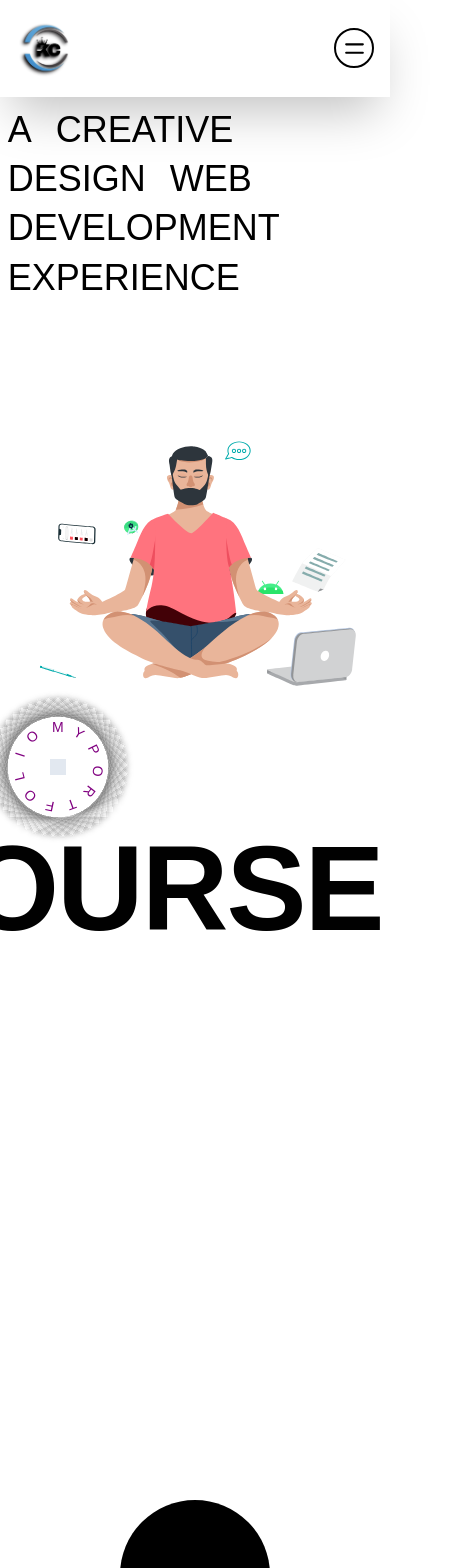
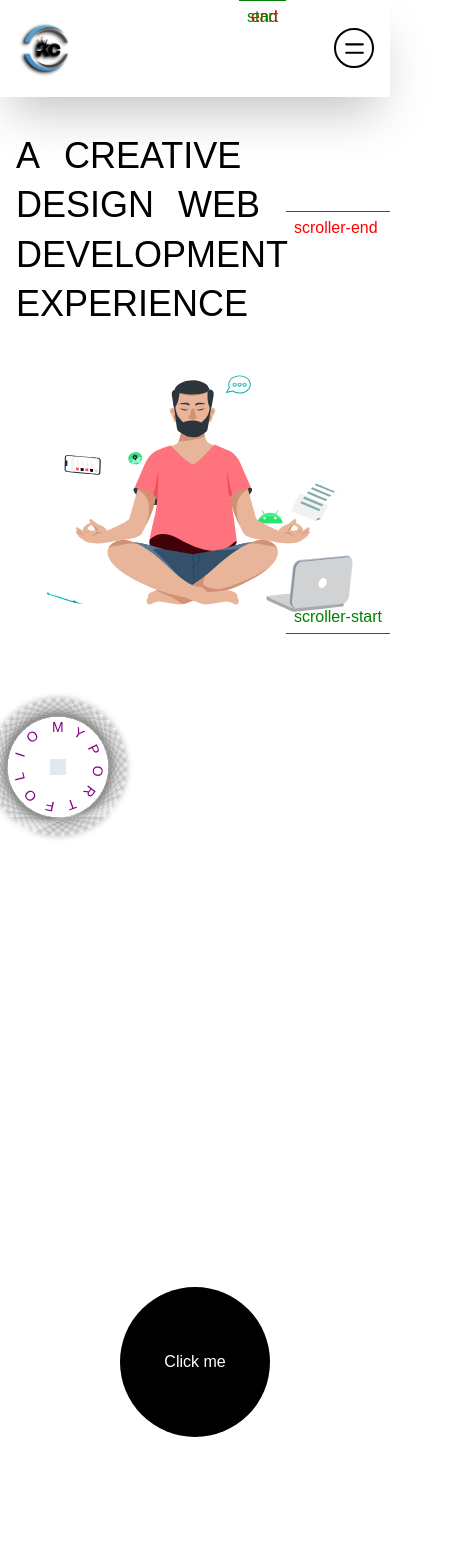
Before and after one commit to chkaran15/karanchaudhary, a Next.js app: page / in a window 390 px wide. Shown: the top 1568 px of the page, 460 px wide, since content can reach past the window. Built offline with nearby package versions, Linux system fonts and the light colour scheme; grey boxes are pictures that could not be loaded; a web font is replaced by a local one.

Commit message:
fix : css padding

```diff
--- a/app/page.tsx
+++ b/app/page.tsx
@@ -9,7 +9,7 @@ import { ServiceSection } from "@/components/Home/homeWrapper/services/ServiceSe
 
 export default function Home() {
   return (
-    <main className="home-page-wrapper  ">
+    <main className="home-page-wrapper w-full px-4 lg:px-10 overflow-hidden  ">
       <VelocityAnimation />
       <HomeAboutSection />
       <VideoWrapper />
--- a/components/Footer/footer.tsx
+++ b/components/Footer/footer.tsx
@@ -4,7 +4,7 @@ import Link from "next/link";
 
 const Footer = () => {
   return (
-    <footer className="footer-wrapper-container py-6 bg-black  px-[2%] flex flex-wrap gap-4 justify-around items-center">
+    <footer className="footer-wrapper-container py-6 bg-black  px-4 lg:px-10 overflow-hidden flex flex-wrap gap-4 justify-around items-center">
       <div className="footer-content w-[200px]">
         <h1 className="important-links-wrapper text-gray-400 text-2xl ">
           Important Links
@@ -26,13 +26,17 @@ const Footer = () => {
 
         <ul className="important-link-item ">
           {sociallinks?.map((link) => (
-            <li className=" text-gray-500 hover:text-white my-2 capitalize" key={link?.id}>
-              <Link href={link?.url} target="_blank">{link?.name}</Link>
+            <li
+              className=" text-gray-500 hover:text-white my-2 capitalize"
+              key={link?.id}
+            >
+              <Link href={link?.url} target="_blank">
+                {link?.name}
+              </Link>
             </li>
           ))}
         </ul>
       </div>
-
     </footer>
   );
 };
--- a/components/Home/homeWrapper/BannerTextSection.tsx
+++ b/components/Home/homeWrapper/BannerTextSection.tsx
@@ -94,7 +94,7 @@ export const BannerTextSection = () => {
 
   return (
     <div className=" w-full md:w-[50%]  ">
-      <h1 className="progress relative  text-4xl md:text-[60px] font-normal leading-[0.7] uppercase flex flex-wrap gap-6 ">
+      <h1 className="progress relative  text-4xl sm:text-[60px] md:text-[70px] font-normal leading-[0.7] uppercase flex flex-wrap gap-6 ">
         {/* A Creative Design Implementation & web Development Experiences */}
         <span ref={textRef} className="text opacity-0 ">
           A
--- a/components/Home/homeWrapper/CardScrollProject.tsx
+++ b/components/Home/homeWrapper/CardScrollProject.tsx
@@ -8,6 +8,8 @@ const CardScrollProject = () => {
   // eslint-disable-next-line react-hooks/rules-of-hooks
   const animationItemRefs = Array.from({ length: 3 }, () => useRef<any>(null));
   const animationItemRef = useRef(null);
+  const titleRef = useRef(null);
+
   useEffect(() => {
     gsap.registerPlugin(ScrollTrigger);
 
@@ -40,6 +42,22 @@ const CardScrollProject = () => {
         }
       );
     });
+
+    const texttl = gsap.timeline({
+      scrollTrigger: {
+        trigger: animationItemRef.current,
+        start: "top 75%",
+        end: `top 25%`,
+        scrub: 1,
+        // markers: true,
+      },
+    });
+
+    texttl.to(titleRef.current, {
+      duration: 0.5,
+      opacity: 1,
+      y: 0,
+    });
   }, []);
 
   return (
@@ -48,6 +66,12 @@ const CardScrollProject = () => {
       id="second"
       ref={animationItemRef}
     >
+      <div
+        ref={titleRef}
+        className=" text-[40px] md:text-[80px] opacity-0 translate-y-10"
+      >
+        Projects
+      </div>
       <div className="wrapp relative w-full h-full ">
         {Array(3)
           .fill("_")
--- a/components/Home/homeWrapper/HomeAboutSection.tsx
+++ b/components/Home/homeWrapper/HomeAboutSection.tsx
@@ -94,7 +94,7 @@ export const HomeAboutSection = () => {
   return (
     <section
       ref={aboutRef}
-      className="about-section-wrapper relative py-[8%]  w-full flex justify-center items-center  px-[5%]"
+      className="about-section-wrapper relative py-[8%]  w-full flex justify-center items-center "
     >
       <div ref={textRef} className="about-wrapper flex flex-col gap-20  ">
         <div ref={titleRef} className="text-[80px] opacity-0 translate-y-10 ">
@@ -102,7 +102,7 @@ export const HomeAboutSection = () => {
         </div>
         <div
           ref={infoRef}
-          className="flex flex-col lg:flex-row gap-20 justify-between px-[3%]"
+          className="flex flex-col lg:flex-row gap-20 justify-between"
         >
           <div
             ref={leftRef}
--- a/components/Home/homeWrapper/HomeServiceInfo.tsx
+++ b/components/Home/homeWrapper/HomeServiceInfo.tsx
@@ -104,7 +104,7 @@ export const HomeServiceInfo = () => {
   return (
     <section
       ref={infoRef}
-      className="about-section-wrapper relative w-full py-[10%] px-[5%] pb-[5%] "
+      className="about-section-wrapper relative w-full py-[10%]  pb-[5%] "
     >
       <div
         ref={titleRef}
@@ -112,7 +112,7 @@ export const HomeServiceInfo = () => {
       >
         Project and Collaboration
       </div>
-      <div className="about-wrapper flex flex-col pt-10 md:flex-row gap-20 px-[3%]  ">
+      <div className="about-wrapper flex flex-col item-center pt-10 md:flex-row gap-20   ">
         <div className="about-left-wrapper text-[28px] md:text-[40px] md:w-[60%]">
           <h1
             ref={itemRef}
@@ -135,7 +135,7 @@ export const HomeServiceInfo = () => {
           ref={textRef}
           className="about-right-wrapper w-full  text-base lg:text-[30px] lg:leading-8 lg:trackling-normal lg:w-[45%]"
         >
-          <h1>
+          <h1 className="text-right md:mt-10">
             {/* I'm excelled in numerous projects, and my achievements are
             well-documented in my extensive portfolio of case studies. I have
             the evidence to demonstrate my expertise and successful outcomes. */}
--- a/components/Home/homeWrapper/ProjectSection.tsx
+++ b/components/Home/homeWrapper/ProjectSection.tsx
@@ -44,12 +44,12 @@ const ProjectSection = () => {
         start: "top 75%",
         end: `top 25%`,
         scrub: 1,
-        // markers: true,
+        markers: true,
       },
     });
 
     texttl.to(titleRef.current, {
-      duration: 0.3,
+      duration: 0.5,
       opacity: 1,
       y: 0,
     });
@@ -57,7 +57,7 @@ const ProjectSection = () => {
 
   return (
     <div
-      className="fullscreen  flex flex-col gap-20 w-full h-[auto] py-10 px-4 lg:px-10 overflow-hidden "
+      className="fullscreen  flex flex-col gap-20 w-full h-[auto] py-10"
       id="second"
       ref={animationItemRef}
     >
--- a/components/Home/homeWrapper/VideoWrapper.tsx
+++ b/components/Home/homeWrapper/VideoWrapper.tsx
@@ -54,6 +54,9 @@ export const VideoWrapper = () => {
       width: "100%",
       height: "100vh",
       objectFit: "cover",
+      position:"absolute",
+      left:"50%",
+      translateX: "-50%",
       y: -150,
       scaleY: 2,
     });
--- a/components/NavBar.tsx
+++ b/components/NavBar.tsx
@@ -60,7 +60,7 @@ function NavBar() {
   const { height } = useDimensions(containerRef) || { height: 600 };
 
   return (
-    <nav className="navbar-wrapper px-4 md:px-10  shadow-2xl  py-[19px] flex justify-between items-center">
+    <nav className="navbar-wrapper px-4 lg:px-10 overflow-hidden  shadow-2xl  py-[19px] flex justify-between items-center">
       <Logo />
       <motion.div
         onClick={() => setIsActive(!isActive)}
--- a/components/animation/VelocityAnimation.tsx
+++ b/components/animation/VelocityAnimation.tsx
@@ -98,10 +98,10 @@ export const VelocityAnimation = () => {
   }, []);
 
   return (
-    <div className="banner-wrapper w-full overflow-hidden  flex flex-col justify-between">
-      <div className="mt-[30%] md:mt-[15%] lg:mt-[12%] px-[2%] flex flex-col md:flex-row justify-between ">
+    <div className="banner-wrapper w-full   flex flex-col justify-between ">
+      <div className="mt-[40%]  md:mt-[15%] lg:mt-[12%]  flex flex-col md:flex-row justify-between ">
         <BannerTextSection />
-        <div className=" hidden md:block -mt-24">
+        <div className=" hidden  -mt-24 lg:flex justify-end">
           <Lottie
             loop
             animationData={AnimationJson}
@@ -109,7 +109,7 @@ export const VelocityAnimation = () => {
             style={{ width: 600, height: 600 }}
           />
         </div>
-        <div className=" block md:hidden ">
+        <div className=" lg:hidden -mt-24 flex justify-center ">
           <Lottie
             loop
             animationData={AnimationJson}
@@ -118,11 +118,11 @@ export const VelocityAnimation = () => {
           />
         </div>
       </div>
-      <section className="velocity-wrapper w-full  ">
+      {/* <section className="velocity-wrapper w-full  ">
         <div ref={leftRef} className="opacity-0">
           <ParallaxText baseVelocity={-7}>Make Yourself Shine</ParallaxText>
         </div>
-      </section>
+      </section> */}
     </div>
   );
 };
```
